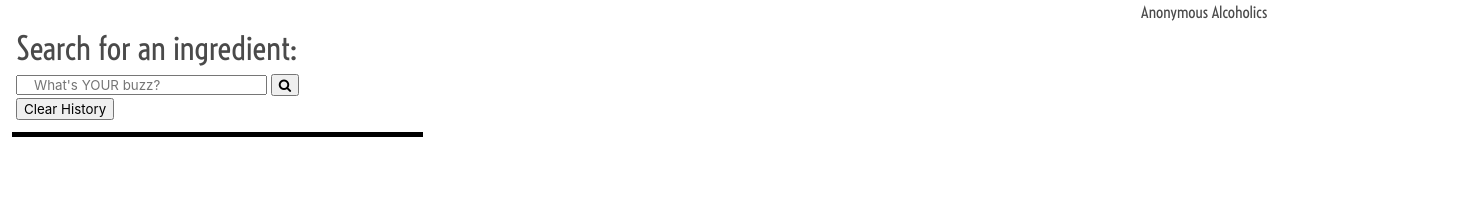
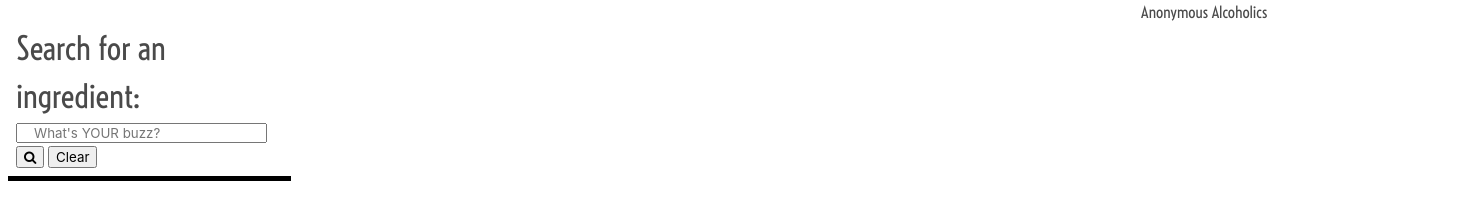
Before and after one commit to grdnd/group-project, a plain HTML site: page index.html in a window 1280 px wide. Shown: the whole page, 1466 px wide, since content can reach past the window. Drawn offline with nearby package versions, Linux system fonts and the light colour scheme.

Commit message:
Update index.html aside width and clear btn width

```diff
--- a/index.html
+++ b/index.html
@@ -23,12 +23,12 @@
         <!-- Bulma columns container -->
         <section class="columns">
             <!-- First column for search & drinkHistory -->
-            <aside class="column is-one-third">
+            <aside class="column is-one-fourth">
                 <h2>Search for an ingredient:</h2>
                 <form>
                     <input type="text" placeholder="What's YOUR buzz?" id="product" autocomplete="off" />
                     <button type="submit" id="search"><i class="fa fa-search"></i></button>
-                    <button type="submit" id="clear">Clear History</button>
+                    <button type="submit" id="clear">Clear</button>
                 </form>
                 <hr>
                 <!-- Draws a line -->
```
